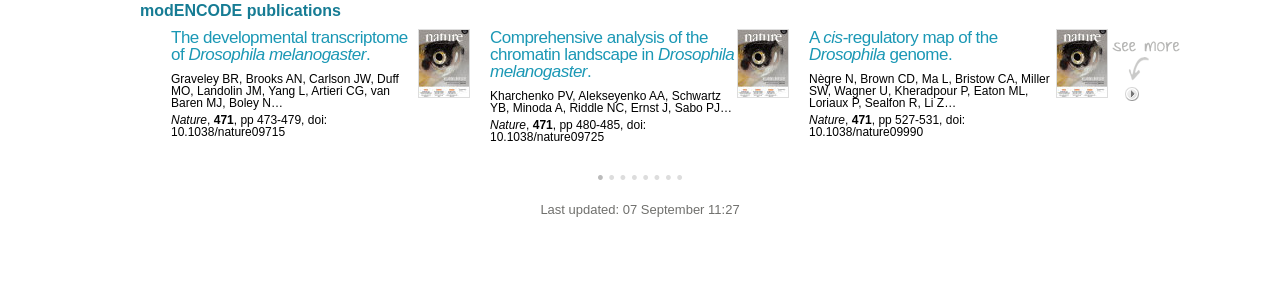
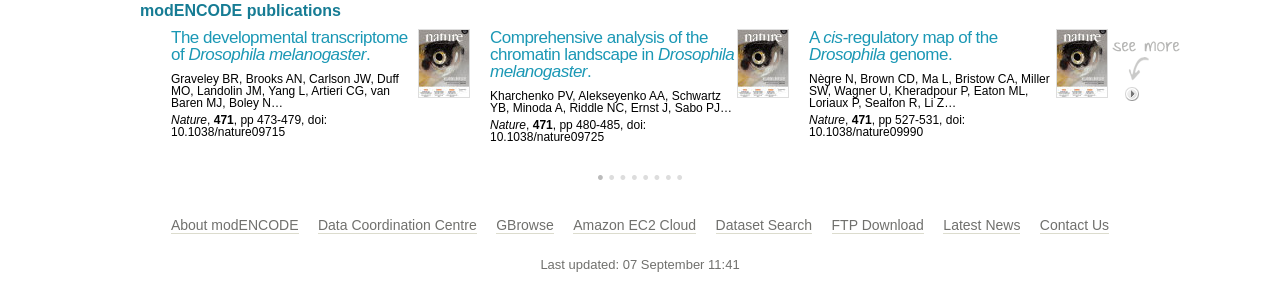
Before and after one commit to boboppie/modencode, a Flask app: page / in a window 1280 px wide. Shown: the part 1044-1335 px from the top of the page. Before the commit the page ends 1261 px from the top, so only its background shows below. Run offline with Flask 2, Linux system fonts and the light colour scheme.

Commit message:
footer links

```diff
--- a/static/css/style.css
+++ b/static/css/style.css
@@ -39,7 +39,7 @@
 header nav { width:1000px; margin:0 auto; }
 header nav ul { margin:20px 0 0 145px; }
 header nav ul li { display:inline; border-right:1px solid #A3DBE8; padding:0 18px; }
-header nav ul li.last { border:none; padding-right:0; }
+header nav ul li:last-child { border:none; padding-right:0; }
 header nav ul li a { text-decoration:none; color:#167C94; font-size:16px; letter-spacing:0.5px; font-weight:bold;
     text-shadow:1px 1px 1px #FFF; padding:6px; -moz-border-radius:3px; -webkit-border-radius:3px; -o-border-radius:3px;
     border-radius:3px; }
@@ -294,7 +294,7 @@
 section#bottom div.wrap { border:0; }
 section#bottom div.wrap nav { text-align:center; margin-bottom:25px; }
 section#bottom div.wrap nav li { display:inline; margin-right:15px; }
-section#bottom div.wrap nav li.last { margin:0; }
+section#bottom div.wrap nav li:last-child { margin:0; }
 section#bottom div.wrap nav a { color:#70706D; text-decoration:none; font-size:14px; border-bottom:1px solid #DCDCCE; }
 
 footer { margin:0 auto; margin-top:16px; width:1000px; text-align:center; color:#70706D; font-size:13px; }
--- a/static/html/index.html
+++ b/static/html/index.html
@@ -41,7 +41,7 @@
                 <li><a href="/about/">About modENCODE</a></li>
                 <li><a href="mailto:help@modencode.org">Contact Us</a></li>
                 <li><a href="/dcc/">Data Coordination Centre</a></li>
-                <li class="last"><a href="http://blog.modencode.org/">Latest News</a></li>
+                <li><a target="new" href="http://blog.modencode.org/">Latest News</a></li>
             </ul>
         </nav>
 
@@ -2027,6 +2027,23 @@
 </script>
 
 
-    <footer>Last updated: 07 September 11:27</footer>
+    <section id="bottom">
+        <div class="wrap">
+            <nav>
+                <ul>
+                    <li><a href="/about/">About modENCODE</a></li>
+                    <li><a href="/dcc/">Data Coordination Centre</a></li>
+                    <li><a target="new" href="http://modencode.oicr.on.ca/fgb2/gbrowse/">GBrowse</a></li>
+                    <li><a target="new" href="http://50.19.216.135/modencode-cloud.html">Amazon EC2 Cloud</a></li>
+                    <li><a target="new" href="http://50.19.216.135/">Dataset Search</a></li>
+                    <li><a target="new" href="ftp://50.19.216.135">FTP Download</a></li>
+                    <li><a target="new" href="http://blog.modencode.org/">Latest News</a></li>
+                    <li><a href="mailto:help@modencode.org">Contact Us</a></li>
+                </ul>
+            </nav>
+        </div>
+    </section>
+
+    <footer>Last updated: 07 September 11:41</footer>
 </body>
 </html>
```
Also changed, not shown: templates/layout.html (+18 -1 lines).
